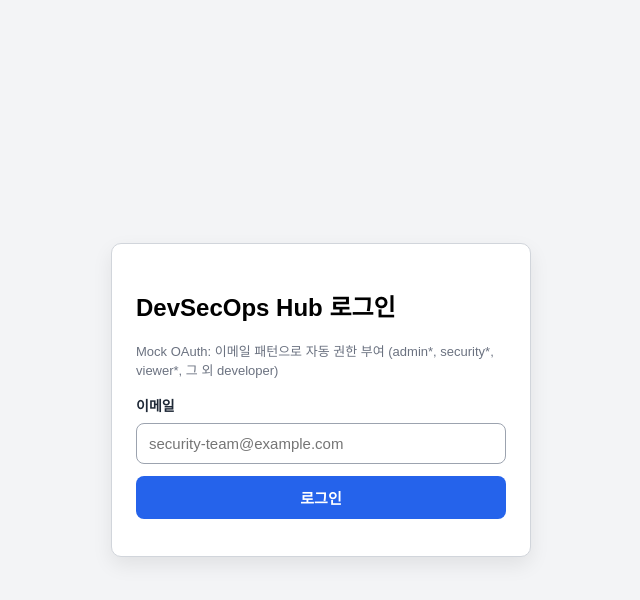
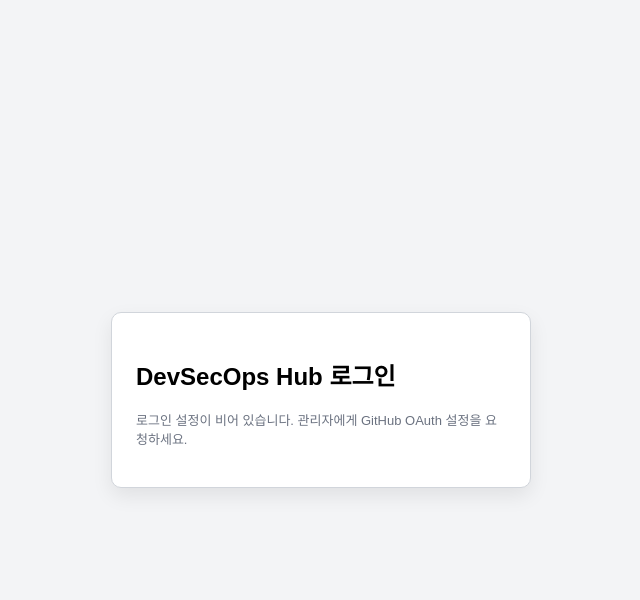
Before and after one commit to jhwkpdnpwanf/DevSecOps-hub, a FastAPI app: page /auth/login in a window 1280 px wide. Shown: the top 600 px of the page, without its empty margins (319-959 px from the left). Run offline with FastAPI, Linux system fonts and the light colour scheme; parts of the project's set-up code (start-up, migrations or seed data) failed here and were passed over.

Commit message:
개발용 Mock oauth 로직 삭제

```diff
--- a/app/main.py
+++ b/app/main.py
@@ -4,6 +4,7 @@ import os
 from fastapi import Depends, FastAPI, Header, HTTPException, Query, Request
 from fastapi.responses import HTMLResponse, RedirectResponse
 from fastapi.templating import Jinja2Templates
+from authlib.integrations.starlette_client import OAuth, OAuthError
 from markdown_it import MarkdownIt
 from pydantic import BaseModel
 from sqlalchemy.exc import IntegrityError
@@ -47,6 +48,22 @@ ai_service = AISecurityService()
 md = MarkdownIt("commonmark", {"html": False, "linkify": True})
 aws_storage = AWSStorageService()
 dast_service = DASTScanService()
+oauth = OAuth()
+
+GITHUB_OAUTH_CLIENT_ID = os.getenv("GITHUB_OAUTH_CLIENT_ID")
+GITHUB_OAUTH_CLIENT_SECRET = os.getenv("GITHUB_OAUTH_CLIENT_SECRET")
+GITHUB_OAUTH_ENABLED = bool(GITHUB_OAUTH_CLIENT_ID and GITHUB_OAUTH_CLIENT_SECRET)
+
+if GITHUB_OAUTH_ENABLED:
+    oauth.register(
+        name="github",
+        client_id=GITHUB_OAUTH_CLIENT_ID,
+        client_secret=GITHUB_OAUTH_CLIENT_SECRET,
+        access_token_url="https://github.com/login/oauth/access_token",
+        authorize_url="https://github.com/login/oauth/authorize",
+        api_base_url="https://api.github.com/",
+        client_kwargs={"scope": "read:user user:email"},
+    )
 
 @app.get("/healthz")
 def healthz():
@@ -114,6 +131,28 @@ def _map_role_by_email(email: str) -> UserRole:
     if lowered.startswith("sec") or lowered.startswith("security"):
         return UserRole.SECURITY_ANALYST
     if lowered.startswith("view"):
+        return UserRole.VIEWER
+    return UserRole.DEVELOPER
+
+
+def _parse_csv_env_set(name: str) -> set[str]:
+    raw = os.getenv(name, "")
+    return {item.strip().lower() for item in raw.split(",") if item.strip()}
+
+
+def _map_role_by_identity(username: str, email: str | None) -> UserRole:
+    username_l = username.lower()
+    email_l = (email or "").lower()
+
+    admins = _parse_csv_env_set("AUTH_ADMIN_USERS")
+    security_analysts = _parse_csv_env_set("AUTH_SECURITY_USERS")
+    viewers = _parse_csv_env_set("AUTH_VIEWER_USERS")
+
+    if username_l in admins or email_l in admins:
+        return UserRole.ADMIN
+    if username_l in security_analysts or email_l in security_analysts:
+        return UserRole.SECURITY_ANALYST
+    if username_l in viewers or email_l in viewers:
         return UserRole.VIEWER
     return UserRole.DEVELOPER
 
@@ -228,11 +267,18 @@ def _resolve_tool_type(tool_type_raw: str | ToolType | None, s3_key: str) -> Too
 
 @app.get("/auth/login", response_class=HTMLResponse)
 def login_page(request: Request):
-    return templates.TemplateResponse(request=request, name="login.html", context={})
+    return templates.TemplateResponse(
+        request=request,
+        name="login.html",
+        context={"github_oauth_enabled": GITHUB_OAUTH_ENABLED},
+    )
 
 
 @app.post("/auth/mock-login")
 def mock_login(payload: MockLoginRequest, request: Request, db: Session = Depends(get_db)):
+    if GITHUB_OAUTH_ENABLED:
+        raise HTTPException(status_code=403, detail="GitHub OAuth가 활성화되어 Mock 로그인은 비활성화되었습니다.")
+
     user = db.query(User).filter(User.email == payload.email).first()
     if not user:
         role = _map_role_by_email(payload.email)
@@ -253,6 +299,79 @@ def mock_login(payload: MockLoginRequest, request: Request, db: Session = Depend
     )
     db.commit()
     return {"message": "로그인 완료", "user": user.username, "role": user.role.value}
+
+
+@app.get("/auth/github/login")
+async def github_login(request: Request):
+    if not GITHUB_OAUTH_ENABLED:
+        raise HTTPException(status_code=400, detail="GitHub OAuth 설정이 비어 있습니다.")
+
+    redirect_uri = os.getenv("GITHUB_OAUTH_REDIRECT_URI") or str(request.url_for("github_callback"))
+    return await oauth.github.authorize_redirect(request, redirect_uri)
+
+
+async def _fetch_github_email(token: dict) -> str | None:
+    user_resp = await oauth.github.get("user", token=token)
+    user_data = user_resp.json()
+    email = user_data.get("email")
+    if email:
+        return email
+
+    emails_resp = await oauth.github.get("user/emails", token=token)
+    if emails_resp.status_code >= 400:
+        return None
+
+    for item in emails_resp.json():
+        if item.get("primary") and item.get("verified") and item.get("email"):
+            return item.get("email")
+    return None
+
+
+@app.get("/auth/github/callback")
+async def github_callback(request: Request, db: Session = Depends(get_db)):
+    if not GITHUB_OAUTH_ENABLED:
+        return RedirectResponse(url="/auth/login", status_code=302)
+
+    try:
+        token = await oauth.github.authorize_access_token(request)
+    except OAuthError as exc:
+        raise HTTPException(status_code=400, detail=f"GitHub OAuth 인증 실패: {exc.error}") from exc
+
+    user_resp = await oauth.github.get("user", token=token)
+    user_data = user_resp.json()
+    github_username = (user_data.get("login") or "").strip()
+    if not github_username:
+        raise HTTPException(status_code=400, detail="GitHub 사용자 정보를 가져오지 못했습니다.")
+
+    email = await _fetch_github_email(token) or f"{github_username}@users.noreply.github.com"
+    role = _map_role_by_identity(github_username, email)
+
+    user = db.query(User).filter(User.email == email).first()
+    if not user:
+        user = db.query(User).filter(User.username == github_username).first()
+
+    if not user:
+        user = User(username=github_username, email=email, password="oauth-user", role=role)
+        db.add(user)
+    else:
+        user.username = github_username
+        user.email = email
+        user.role = role
+
+    db.commit()
+    db.refresh(user)
+    request.session["user_id"] = user.id
+
+    write_audit_log(
+        db,
+        actor=user.username,
+        action="LOGIN",
+        target_type="user",
+        target_id=str(user.id),
+        details={"provider": "github", "email": user.email, **_request_meta(request)},
+    )
+    db.commit()
+    return RedirectResponse(url="/", status_code=302)
 
 
 @app.post("/auth/logout")
--- a/app/templates/login.html
+++ b/app/templates/login.html
@@ -49,21 +49,27 @@
       transition:background 0.15s ease-in-out;
     }
     button:hover { background:#1d4ed8; }
+    .secondary {
+      background: #111827;
+    }
+    .secondary:hover { background: #030712; }
     .hint { color:#6b7280; font-size:13px; margin-top:8px; line-height: 1.45; }
   </style>
 </head>
 <body>
   <div class="card">
     <h2>DevSecOps Hub 로그인</h2>
-    <p class="hint">Mock OAuth: 이메일 패턴으로 자동 권한 부여 (admin*, security*, viewer*, 그 외 developer)</p>
-    <label for="email" class="field-label">이메일</label>
-    <input id="email" type="email" autocomplete="email" placeholder="security-team@example.com" />
-    <button onclick="login()">로그인</button>
-    <p id="msg" class="hint"></p>
+    {% if github_oauth_enabled %}
+      <p class="hint">GitHub OAuth로 로그인합니다.</p>
+      <button class="secondary" onclick="window.location.href='/auth/github/login'">GitHub로 로그인</button>
+    {% else %}
+      <p class="hint">로그인 설정이 비어 있습니다. 관리자에게 GitHub OAuth 설정을 요청하세요.</p>
+    {% endif %}
   </div>
 
 <script>
 async function login() {
+  if (!document.getElementById('email')) return;
   const email = document.getElementById('email').value;
   const resp = await fetch('/auth/mock-login', {
     method: 'POST',
```
Also changed, not shown: app/services/aws_storage_service.py (+28 -1 lines), README.md, terraform/README.md.
